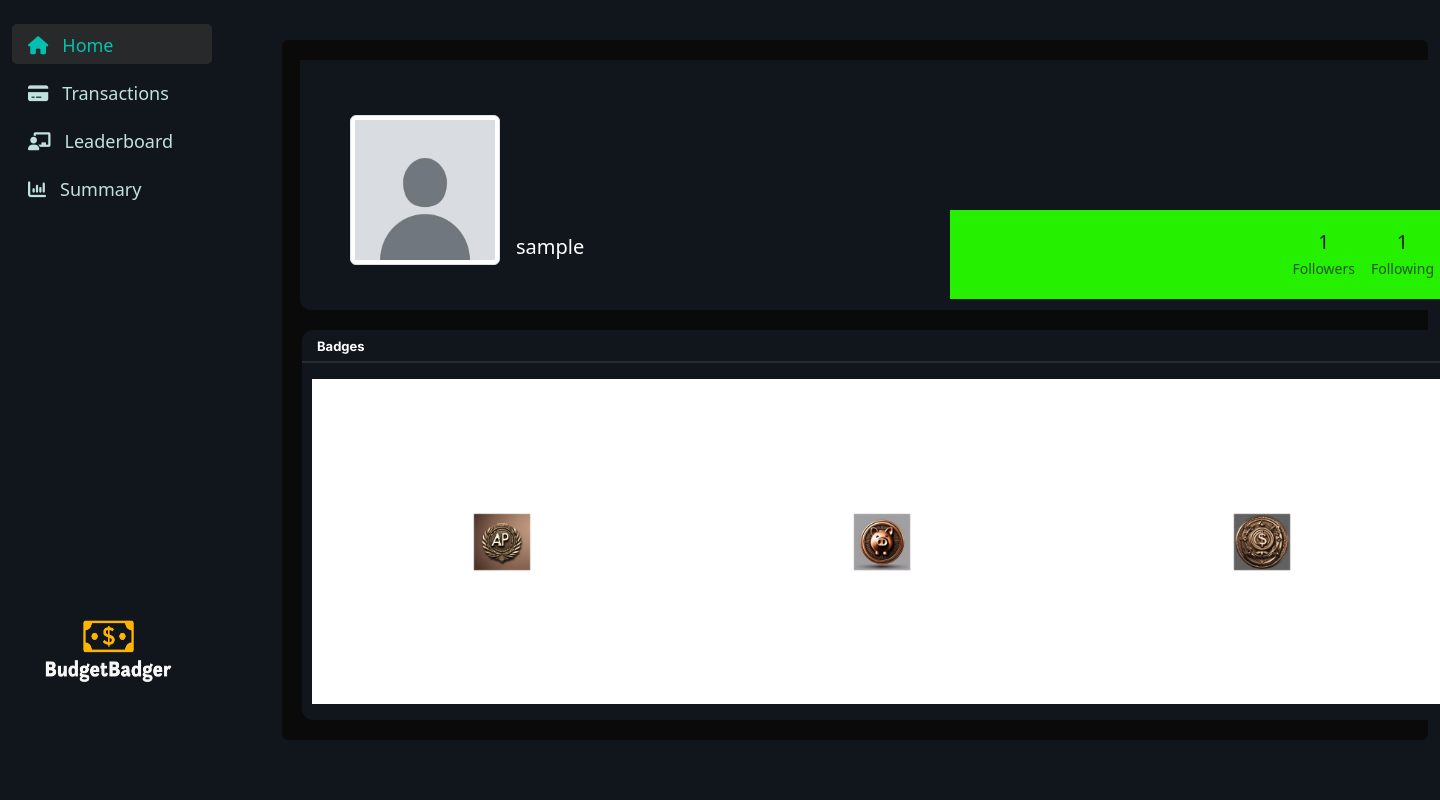
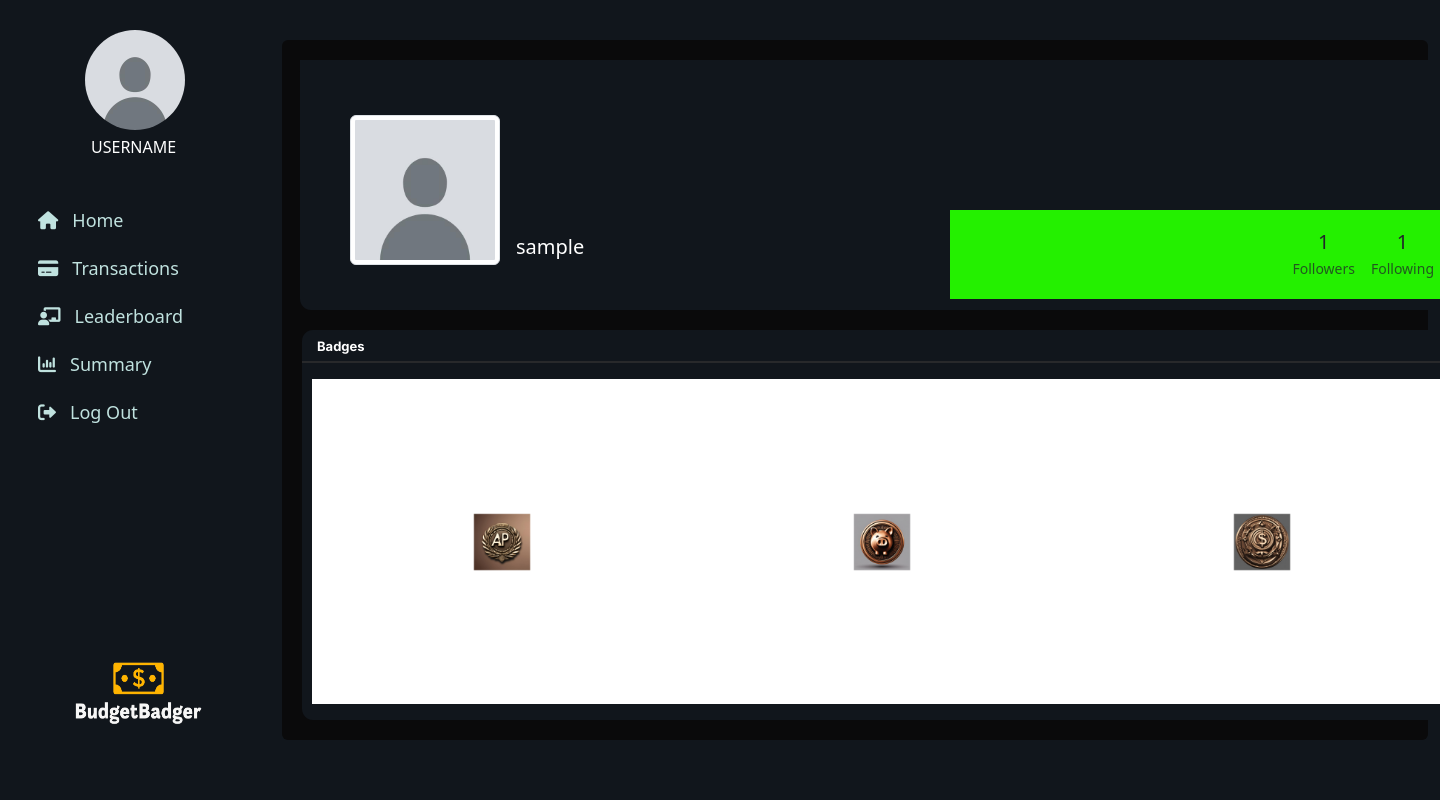
Before and after one commit to Harvind20/Mini-IT-TC4L-Group-7, a Flask app: template templates/user_profile.html in a window 1440 px wide. Run offline with Flask 3, Linux system fonts and the light colour scheme; the template is opened without the code that fills it: most values are stand-ins (such as "Sample title", 1, 10 or a date in 2020).

Commit message:
changed routing to user profile page

```diff
--- a/static/css/userprofile.css
+++ b/static/css/userprofile.css
@@ -1,6 +1,7 @@
 #navbar-pills {
-    width: 200px;
+    width: 230px;
     height: 40px;
+    margin-left: 10px;
     font-size: large;
 }
 
@@ -82,12 +83,38 @@ hr {
 #logo {
     height: 80px;
     width: 150px;
-    margin-top: 400px;
-    margin-left: 20px;
+    margin-top: 650px;
+    margin-left: -190px;
 }
 
 #imagelink {
     display: inline-block;
+}
+
+#profilecircle {
+    height: 90px;
+    width: 90px;
+    border-radius: 50%;
+    display: inline-block;
+    margin-right: 15px;
+    display: flex;
+    align-items: center;
+    justify-content: center;
+    margin-top: 35px;
+    margin-left: 78px;
+    background-color: white;
+}
+
+#profilepic {
+    height: 100px;
+    width: 100px;
+    border-radius: 50%;
+}
+
+#profileusername {
+    color: white;
+    margin-left: 79px;
+    margin-top: 10px;
 }
 
 #rightside {
@@ -100,11 +127,6 @@ hr {
     margin: 0%;
     margin-left: 650px;
     margin-top: -50px;
-}
-
-#image {
-    height: 200px;
-    width: 200px;
 }
 
 .custom-table {
@@ -132,3 +154,7 @@ h5 {
     margin-left: 50px;
     margin-top: 55px;
 }
+
+a {
+    text-decoration: none;
+}
--- a/templates/FollowedLeaderboard.html
+++ b/templates/FollowedLeaderboard.html
@@ -12,10 +12,10 @@
             <div class="row d-flex">
                 <div class="col-md-2 d-flex vh-100" id="left-column">
                     <ul id="buttoncolor" class="nav nav-pills flex-column ms-0">
-                        <a href="#"></a>
+                        <a href="{{ url_for('my_profile') }}"></a>
                             <span id="profilecircle" class="dot"><img id="profilepic" src="../static/default.jpg"></span>
                         </a>
-                        <a href="#">
+                        <a href="{{ url_for('my_profile') }}">
                             <p id="profileusername">USERNAME</p>
                         </a>
                         <li class="nav-item mt-4">
--- a/templates/GlobalLeaderboard.html
+++ b/templates/GlobalLeaderboard.html
@@ -12,10 +12,10 @@
             <div class="row d-flex">
                 <div class="col-md-2 d-flex vh-100" id="left-column">
                     <ul id="buttoncolor" class="nav nav-pills flex-column ms-0">
-                        <a href="#"></a>
+                        <a href="{{ url_for('my_profile') }}"></a>
                             <span id="profilecircle" class="dot"><img id="profilepic" src="../static/default.jpg"></span>
                         </a>
-                        <a href="#">
+                        <a href="{{ url_for('my_profile') }}">
                             <p id="profileusername">USERNAME</p>
                         </a>
                         <li class="nav-item mt-4">
--- a/templates/Home.html
+++ b/templates/Home.html
@@ -17,7 +17,7 @@
                                 <img id="profilepic" src="../static/default.jpg">
                             </span>
                         </a>
-                        <a>
+                        <a href="{{ url_for('my_profile') }}">
                             <p id="profileusername">USERNAME</p>
                         </a>
                         <li class="nav-item mt-4">
--- a/templates/Summary.html
+++ b/templates/Summary.html
@@ -12,10 +12,10 @@
         <div class="row d-flex">
             <div class="col-md-2 d-flex vh-100" id="left-column">
                 <ul id="buttoncolor" class="nav nav-pills flex-column ms-0">
-                    <a href="#">
+                    <a href="{{ url_for('my_profile') }}">
                         <span id="profilecircle" class="dot"><img id="profilepic" src="../static/default.jpg"></span>
                     </a>
-                    <a href="#">
+                    <a href="{{ url_for('my_profile') }}">
                         <p id="profileusername">USERNAME</p>
                     </a>
                     <li class="nav-item mt-4">
--- a/templates/Transaction.html
+++ b/templates/Transaction.html
@@ -12,10 +12,10 @@
             <div class="row d-flex">
                 <div class="col-md-2 d-flex vh-100" id="left-column">
                     <ul id="buttoncolor" class="nav nav-pills flex-column ms-0">
-                        <a href="#">
+                        <a href="{{ url_for('my_profile') }}">
                             <span id="profilecircle" class="dot"><img id="profilepic" src="../static/default.jpg"></span>
                         </a>
-                        <a href="#">
+                        <a href="{{ url_for('my_profile') }}">
                             <p id="profileusername">USERNAME</p>
                         </a>
                         <li class="nav-item mt-4">
--- a/templates/user_profile.html
+++ b/templates/user_profile.html
@@ -12,8 +12,16 @@
             <div class="row d-flex">
                 <div class="col-md-2 d-flex vh-100" id="left-column">
                     <ul id="buttoncolor" class="nav nav-pills flex-column ms-0">
+                        <a href="{{ url_for('my_profile') }}"></a>
+                            <span id="profilecircle" class="dot">
+                                <img id="profilepic" src="../static/default.jpg">
+                            </span>
+                        </a>
+                        <a href="{{ url_for('my_profile') }}">
+                            <p id="profileusername">USERNAME</p>
+                        </a>
                         <li class="nav-item mt-4">
-                            <a id="navbar-pills" class="nav-link active custom-active" href="{{ url_for('home') }}" style="border-radius: 0.3rem;"><i class="fas fa-house"></i>&nbsp;&nbsp;&nbsp;Home</a>
+                            <a id="navbar-pills" class="nav-link" href="{{ url_for('home') }}" style="border-radius: 0.3rem;"><i class="fas fa-house"></i>&nbsp;&nbsp;&nbsp;Home</a>
                         </li>
                         <li class="nav-item mt-2">
                             <a id="navbar-pills" class="nav-link" href="{{ url_for('transaction') }}" style="border-radius: 0.3rem;"><i class="fas fa-credit-card"></i>&nbsp;&nbsp;&nbsp;Transactions</a>
@@ -23,6 +31,9 @@
                         </li>
                         <li class="nav-item mt-2">
                             <a id="navbar-pills" class="nav-link" href="{{ url_for('summary') }}" style="border-radius: 0.3rem;"><i class="fas fa-chart-column"></i>&nbsp;&nbsp;&nbsp;Summary</a>
+                        </li>
+                        <li class="nav-item mt-2"></li>
+                            <a id="navbar-pills" class="nav-link" href="{{ url_for('logout') }}" style="border-radius: 0.3rem;"><i class="fas fa-right-from-bracket"></i>&nbsp;&nbsp;&nbsp;Log Out</a>
                         </li>
                         <li class="nav-item">
                             <a id="imagelink" href="{{ url_for('home') }}">
```
